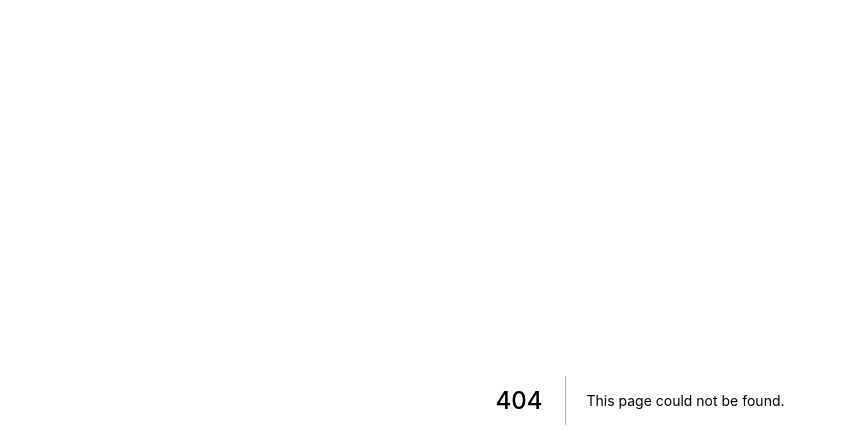
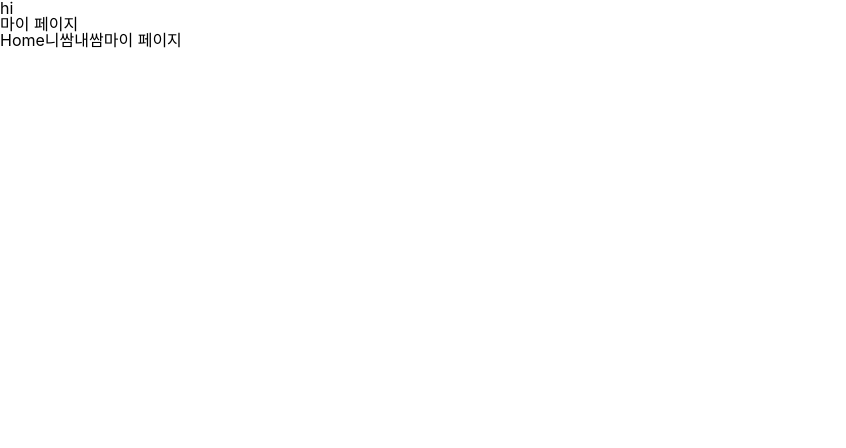
Before and after one commit to lorraine98/good-fight, a Next.js app: page /my-page in a window 1280 px wide. Before the commit this address had no page. Shown: the top 448 px of the page, without its empty margins (0-846 px from the left). Built offline with nearby package versions, Linux system fonts and the light colour scheme.

Commit message:
feature: header 및 navbar 기초 기능 구현, Head 태그 _document로 이동

```diff
--- /dev/null
+++ b/src/components/Header.tsx
@@ -0,0 +1,15 @@
+import { useRouter } from "next/router";
+
+const Header = () => {
+    const router = useRouter();
+    const route = {
+        home: "홈",
+        "your-fights": "니쌈",
+        "my-fights": "내쌈",
+        "my-page": "마이 페이지",
+    };
+    console.log(router);
+    return <div>hi</div>;
+};
+
+export default Header;
--- /dev/null
+++ b/src/components/Layout.tsx
@@ -0,0 +1,19 @@
+import Header from "./Header";
+import NavBar from "./NavBar";
+import React, { useState } from "react";
+
+type AppLayoutProps = {
+    children: React.ReactNode;
+};
+
+const Layout = ({ children }: AppLayoutProps) => {
+    return (
+        <>
+            <Header />
+            <div>{children}</div>
+            <NavBar />
+        </>
+    );
+};
+
+export default Layout;
--- /dev/null
+++ b/src/components/NavBar.tsx
@@ -0,0 +1,27 @@
+import Link from "next/link";
+import { useRouter } from "next/router";
+
+const NavBar = () => {
+    const router = useRouter();
+
+    return (
+        <nav>
+            <div>
+                <Link href="/">
+                    <a className={router.pathname === "/" ? "active" : ""}>Home</a>
+                </Link>
+                <Link href="/your-fights">
+                    <a className={router.pathname === "/" ? "active" : ""}>니쌈</a>
+                </Link>
+                <Link href="/my-fights">
+                    <a className={router.pathname === "/" ? "active" : ""}>내쌈</a>
+                </Link>
+                <Link href="/my-page">
+                    <a className={router.pathname === "/" ? "active" : ""}>마이 페이지</a>
+                </Link>
+            </div>
+        </nav>
+    );
+};
+
+export default NavBar;
--- /dev/null
+++ b/src/pages/404.tsx
@@ -0,0 +1,5 @@
+const NotFound = () => {
+    return <div>404 Error! Not Found Page!</div>;
+};
+
+export default NotFound;
--- a/src/pages/_app.tsx
+++ b/src/pages/_app.tsx
@@ -1,17 +1,11 @@
-import Head from "next/head";
 import type { AppProps } from "next/app";
+import Layout from "../components/Layout";
 import "../styles/globals.css";
 
 export default function App({ Component, pageProps }: AppProps) {
-  return (
-    <>
-      <Head>
-        <link
-          rel="stylesheet"
-          href="https://cdn.jsdelivr.net/npm/reset-css@5.0.1/reset.min.css"
-        ></link>
-      </Head>
-      <Component {...pageProps} />
-    </>
-  );
+    return (
+        <Layout>
+            <Component {...pageProps} />
+        </Layout>
+    );
 }
--- /dev/null
+++ b/src/pages/_document.tsx
@@ -0,0 +1,19 @@
+import Document, { Html, Head, Main, NextScript } from "next/document";
+export default class CustomDocument extends Document {
+    render() {
+        return (
+            <Html>
+                <Head>
+                    <link
+                        rel="stylesheet"
+                        href="https://cdn.jsdelivr.net/npm/reset-css@5.0.1/reset.min.css"
+                    />
+                </Head>
+                <body>
+                    <Main />
+                </body>
+                <NextScript />
+            </Html>
+        );
+    }
+}
--- /dev/null
+++ b/src/pages/home/index.tsx
@@ -0,0 +1,5 @@
+const index = () => {
+    return <div>Home</div>;
+};
+
+export default index;
--- /dev/null
+++ b/src/pages/my-fights/index.tsx
@@ -0,0 +1,5 @@
+const index = () => {
+    return <div>내쌈</div>;
+};
+
+export default index;
--- /dev/null
+++ b/src/pages/my-page/index.tsx
@@ -0,0 +1,5 @@
+const index = () => {
+    return <div>마이 페이지</div>;
+};
+
+export default index;
--- /dev/null
+++ b/src/pages/your-fights/index.tsx
@@ -0,0 +1,5 @@
+const index = () => {
+    return <div>니쌈</div>;
+};
+
+export default index;
```
